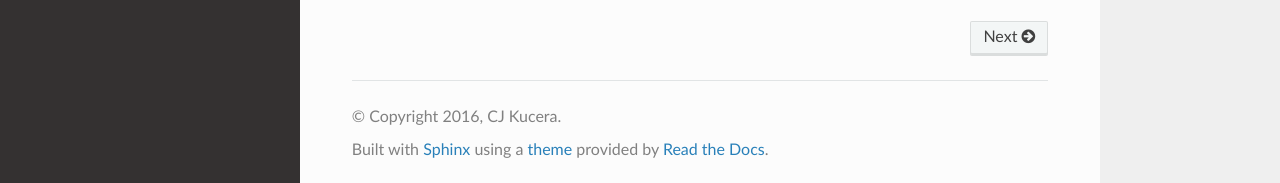
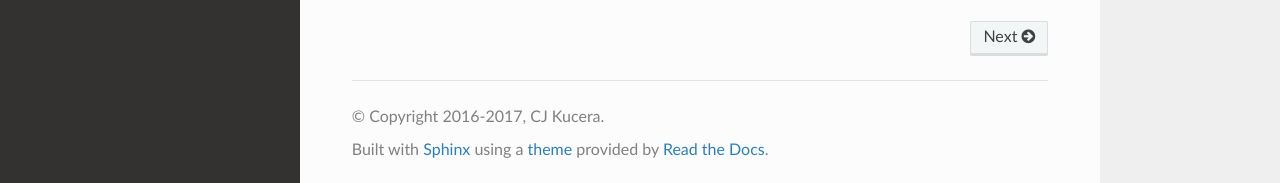
Before and after one commit to apocalyptech/exordium, a Sphinx documentation site: the page built from docs/index.rst, in a window 1280 px wide and 900 px high, scrolled down 1132 px. Shown: the part 714-897 px from the top of the window. Built offline with Sphinx 7.4.7 and the Read the Docs theme 2.0.0, drawn with Linux system fonts in a browser that asks for light colours.

Commit message:
Updating copyright line in sphinx docs

```diff
--- a/docs/conf.py
+++ b/docs/conf.py
@@ -52,7 +52,7 @@ master_doc = 'index'
 
 # General information about the project.
 project = 'Exordium'
-copyright = '2016, CJ Kucera'
+copyright = '2016-2017, CJ Kucera'
 author = 'CJ Kucera'
 
 # The version info for the project you're documenting, acts as replacement for
```
